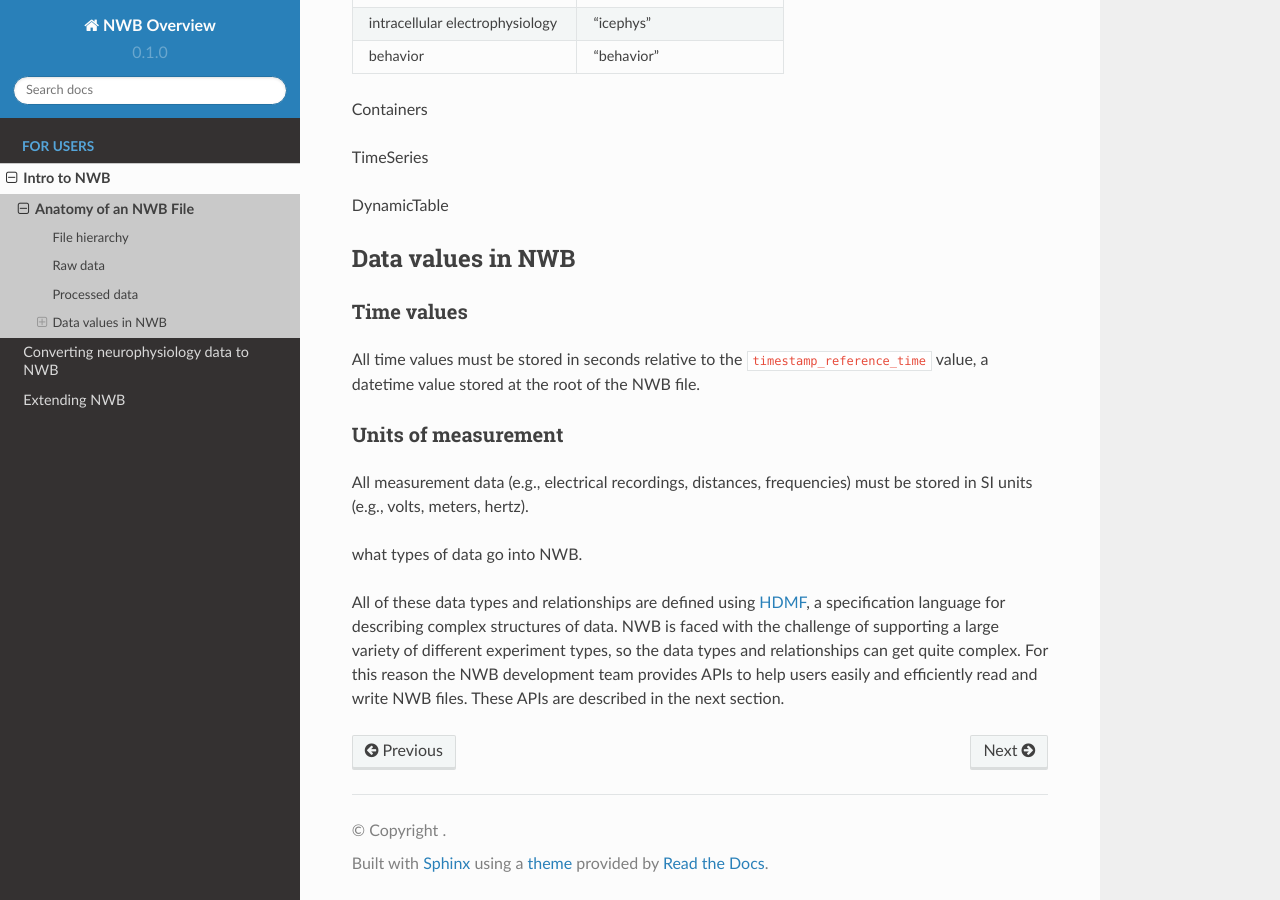
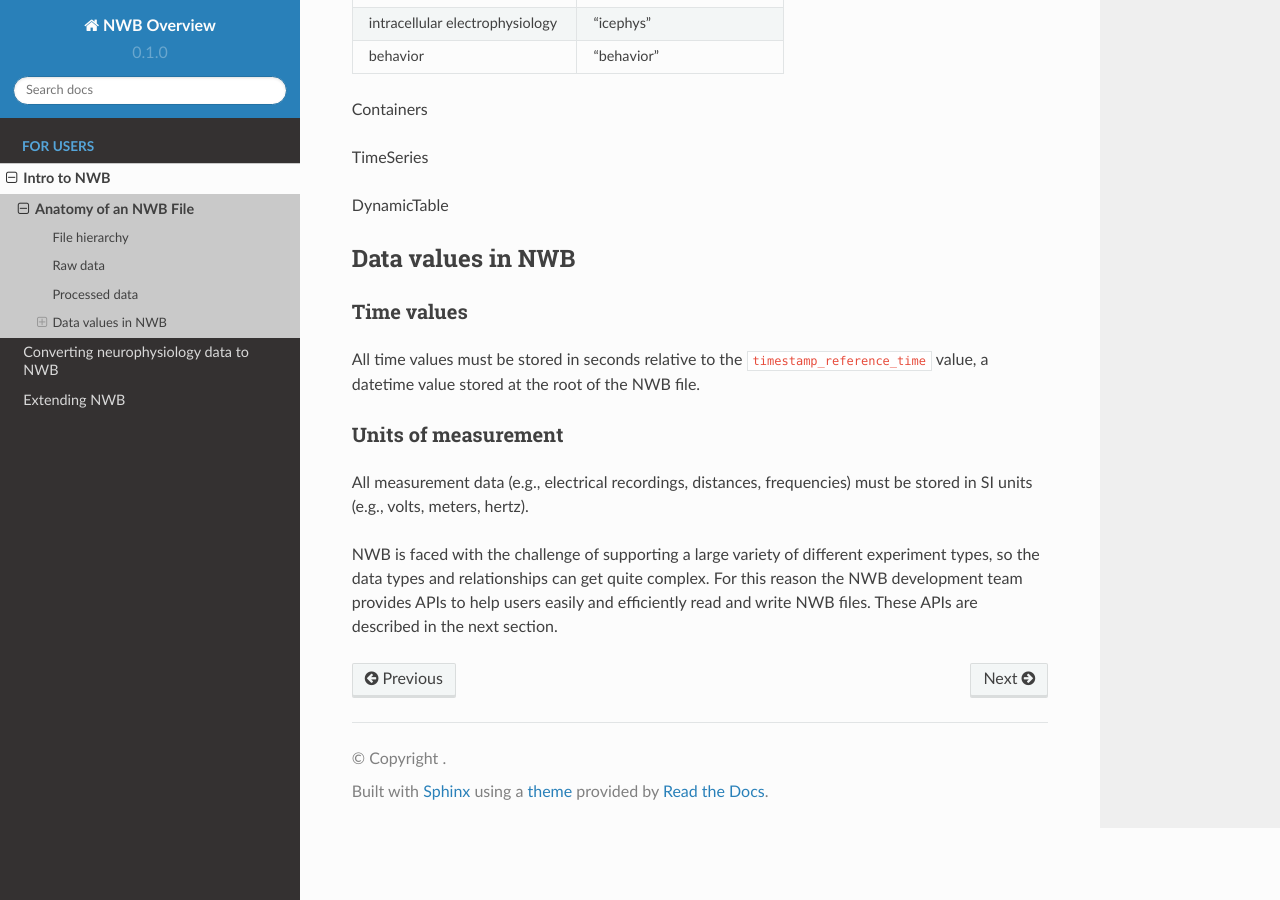
Before and after one commit to NeurodataWithoutBorders/nwb-overview, a Sphinx documentation site: the page built from docs/source/intro_to_nwb/file_structure.rst, in a window 1280 px wide and 900 px high, scrolled down 1626 px. Built offline with Sphinx 7.4.7 and the Read the Docs theme 2.0.0, drawn with Linux system fonts in a browser that asks for light colours; pages that are not in the unit, such as notebooks, are missing from menus.

Commit message:
Update, test webhook

```diff
--- a/docs/source/intro_to_nwb/file_structure.rst
+++ b/docs/source/intro_to_nwb/file_structure.rst
@@ -88,12 +88,7 @@ must be stored in SI units (e.g., volts, meters, hertz).
 
 
 
-
-
-what types of data go into NWB.
-
-All of these data types and relationships are defined using
-`HDMF <https://hdmf-schema-language.readthedocs.io/en/latest/>`_,
-a specification language for describing complex structures of data. NWB is faced with the challenge
+NWB is faced with the challenge
 of supporting a large variety of different experiment types, so the data types and relationships
-can get quite complex. For this reason the NWB development team provides APIs to help users easily and efficiently read and write NWB files. These APIs are described in the next section.
+can get quite complex. For this reason the NWB development team provides APIs to help users easily
+and efficiently read and write NWB files. These APIs are described in the next section.
```
